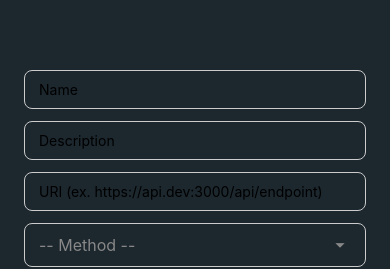
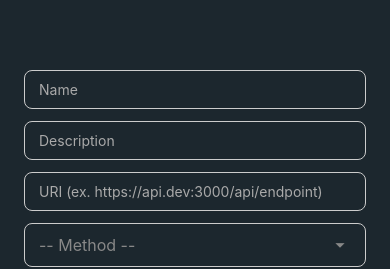
Before and after one commit to LegitKnots/APITester, a React Native app: screen /AddApiModal in a window 390 px wide. Shown: the part 157-426 px from the top of the page. Built offline with nearby package versions, Linux system fonts and the light colour scheme.

Commit message:
Fixed some colors

```diff
--- a/src/components/modals/AddApiModal/AddRequestBodyScreen.tsx
+++ b/src/components/modals/AddApiModal/AddRequestBodyScreen.tsx
@@ -108,7 +108,7 @@ const styles = StyleSheet.create({
     borderColor: '#ccc',
     borderRadius: 8,
     padding: 12,
-    color: '#000',
+    color: COLORS.text.input,
   },
   deleteButton: {
     padding: 4,
--- a/src/components/modals/AddApiModal/AddRequestHeadersScreen.tsx
+++ b/src/components/modals/AddApiModal/AddRequestHeadersScreen.tsx
@@ -108,7 +108,7 @@ const styles = StyleSheet.create({
     borderColor: '#ccc',
     borderRadius: 8,
     padding: 12,
-    color: '#000',
+    color: COLORS.text.input,
   },
   deleteButton: {
     padding: 4,
--- a/src/components/modals/AddApiModal/main.tsx
+++ b/src/components/modals/AddApiModal/main.tsx
@@ -204,6 +204,7 @@ const styles = StyleSheet.create({
     paddingVertical: Platform.OS === 'ios' ? 14 : 10,
     marginBottom: 12,
     justifyContent: 'center',
+    color: COLORS.text.input,
   },
   pickerTouch: {
     borderWidth: 1,
--- a/src/components/modals/EditApiModal/EditRequestBodyScreen.tsx
+++ b/src/components/modals/EditApiModal/EditRequestBodyScreen.tsx
@@ -108,7 +108,7 @@ const styles = StyleSheet.create({
     borderColor: '#ccc',
     borderRadius: 8,
     padding: 12,
-    color: '#000',
+    color: COLORS.text.input,
   },
   deleteButton: {
     padding: 4,
--- a/src/components/modals/EditApiModal/EditRequestHeadersScreen.tsx
+++ b/src/components/modals/EditApiModal/EditRequestHeadersScreen.tsx
@@ -108,7 +108,7 @@ const styles = StyleSheet.create({
     borderColor: '#ccc',
     borderRadius: 8,
     padding: 12,
-    color: '#000',
+    color: COLORS.text.input,
   },
   deleteButton: {
     padding: 4,
--- a/src/components/modals/EditApiModal/main.tsx
+++ b/src/components/modals/EditApiModal/main.tsx
@@ -179,7 +179,7 @@ const styles = StyleSheet.create({
     borderRadius: 8,
     padding: 14,
     marginBottom: 12,
-    color: '#000',
+    color: COLORS.text.input,
   },
   formButton: {
     backgroundColor: COLORS.button.secondary.background,
```
